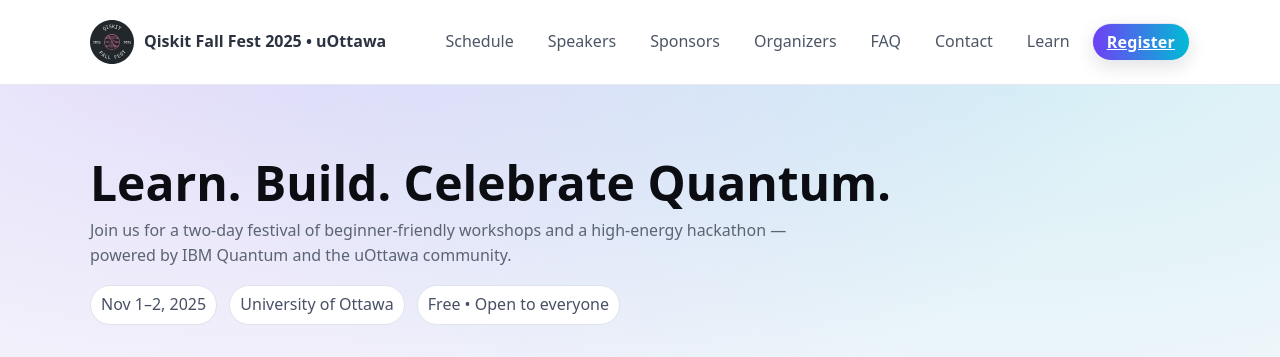
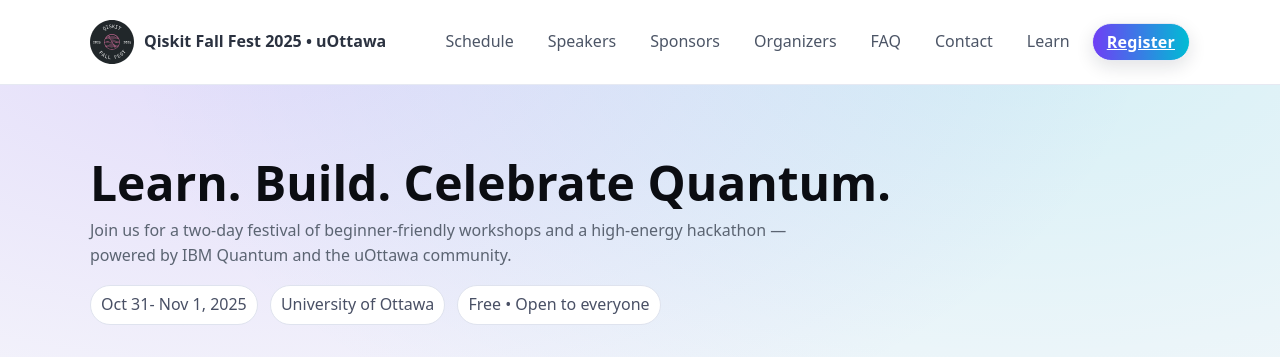
Before and after one commit to utkarshh-singh/fall-fest-2025-website, a Jekyll site: the page built from index.md, in a window 1280 px wide and 900 px high, cut to the strip 0-357 px from the top of the window. Built offline with Jekyll 4.4.1, drawn with Linux system fonts in a browser that asks for light colours.

Commit message:
Update index.md

```diff
--- a/index.md
+++ b/index.md
@@ -8,7 +8,7 @@
     <h1>Learn. Build. Celebrate Quantum.</h1>
     <p>Join us for a two-day festival of beginner-friendly workshops and a high-energy hackathon — powered by IBM Quantum and the uOttawa community.</p>
     <div class="meta">
-      <span class="pill">Nov 1–2, 2025</span>
+      <span class="pill">Oct 31- Nov 1, 2025</span>
       <span class="pill">University of Ottawa</span>
       <span class="pill">Free • Open to everyone</span>
     </div>
```
